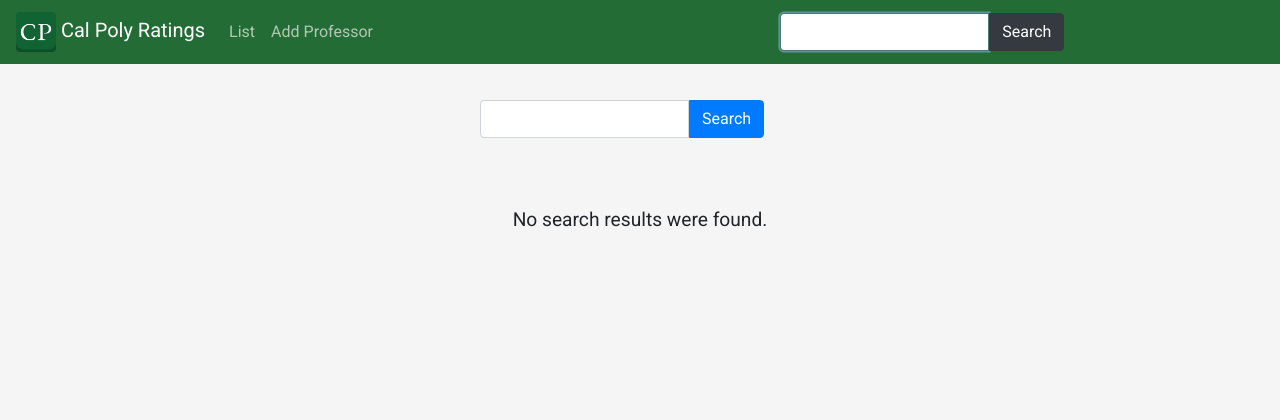
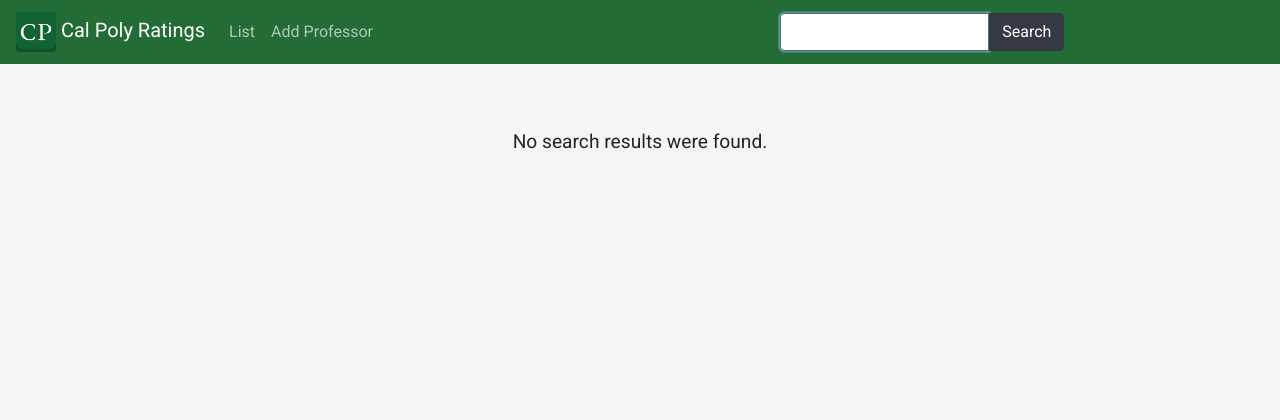
Before and after one commit to erib3/calpolyratings, a Django app: template home/templates/home/no_search_results.html in a window 1280 px wide. Shown: the top 420 px of the page. Run offline with Django 3.2, Linux system fonts and the light colour scheme; the template is opened without the code that fills it, so the values that code supplies are empty; some libraries are stand-ins or nearby versions.

Commit message:
remove unneded code

```diff
--- a/home/templates/home/no_search_results.html
+++ b/home/templates/home/no_search_results.html
@@ -8,20 +8,6 @@
 {% endblock %}
 {% block content %}
 
-<div class='container-fluid'>
-  <form class="form-signin" method='get' action='/' >
-    <div class="row">
-      <div class="col-xs-9 mobile-stuff" style="padding-left: 0px;padding-right: 0px;">
-        <input type="text" name='q' id="id_search" class="form-control"  style="min-width:170px;border-radius: .25rem 0rem 0rem .25rem;" required autofocus value="{{failed_search_query}}">
-      </div>
-      <div class="col-xs-3" style="padding-left: 0px;padding-right: 0px;">
-        <button class="btn btn-primary" id='search-btn' type="submit" style="border-radius: 0rem .25rem .25rem 0rem;">Search</button>
-      </div>
-    </div>
-
-
-  </form>
-</div>
 <h1 style="
     text-align: center;
     padding-top: 50px;
```
